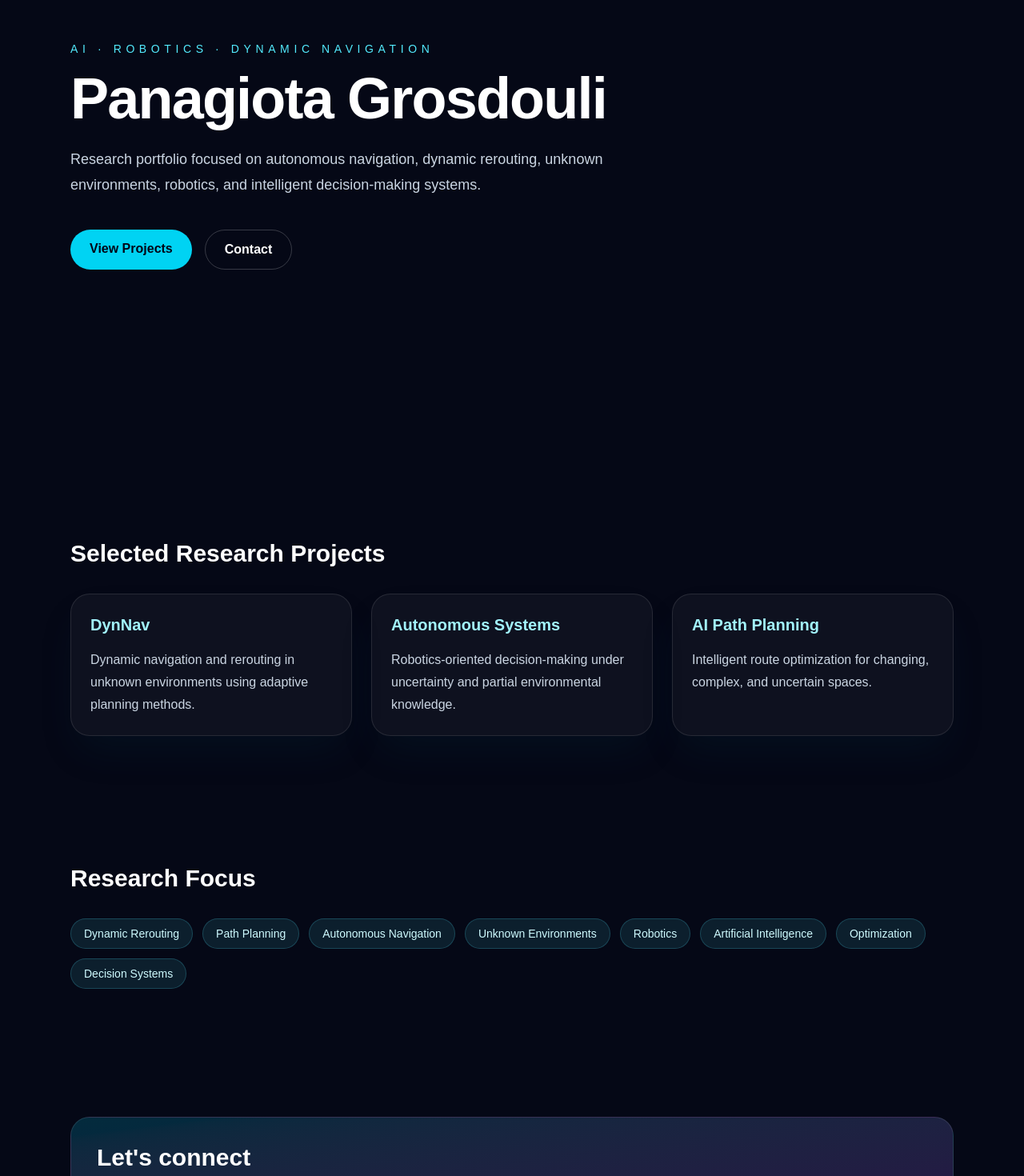
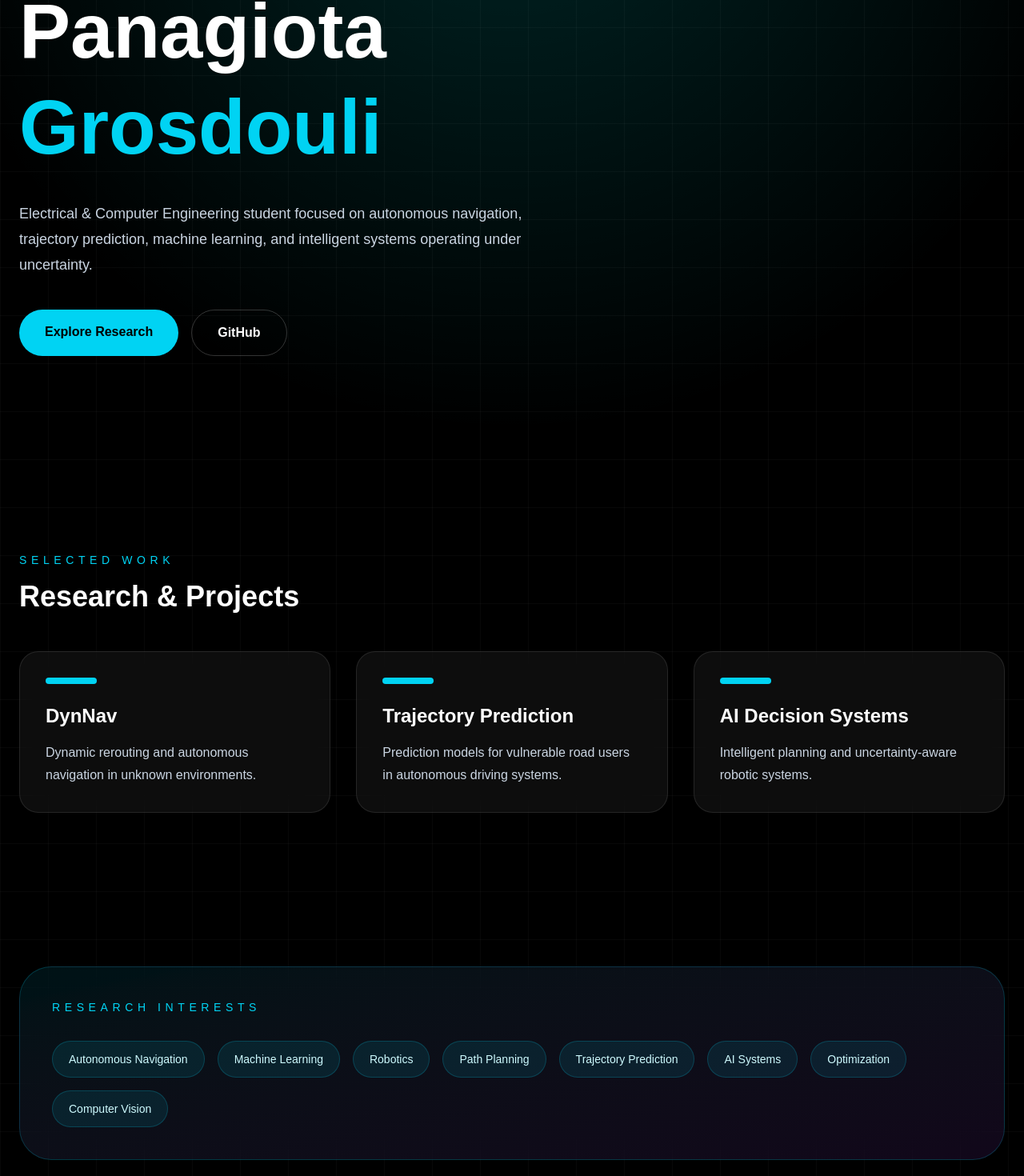
Before and after one commit to panagiotagrosdouli/personalportfolio, a Next.js app: page / in a window 1280 px wide. Shown: the part 206-1676 px from the top of the page at 80% size. Built offline with nearby package versions, Linux system fonts and the light colour scheme.

Commit message:
Redesign portfolio website

```diff
--- a/app/page.tsx
+++ b/app/page.tsx
@@ -1,95 +1,117 @@
 export default function Home() {
   return (
-    <main className="min-h-screen bg-[#050816] text-white">
-      <section className="mx-auto flex min-h-screen max-w-6xl flex-col justify-center px-6 py-20">
-        <p className="mb-4 text-sm uppercase tracking-[0.4em] text-cyan-300">
-          AI · Robotics · Dynamic Navigation
+    <main className="relative min-h-screen overflow-hidden bg-black text-white">
+      <div className="absolute inset-0 bg-[radial-gradient(circle_at_top,rgba(0,255,255,0.15),transparent_40%)]" />
+      <div className="absolute inset-0 bg-[linear-gradient(rgba(255,255,255,0.03)_1px,transparent_1px),linear-gradient(90deg,rgba(255,255,255,0.03)_1px,transparent_1px)] bg-[size:60px_60px]" />
+
+      <section className="relative z-10 mx-auto flex min-h-screen max-w-7xl flex-col justify-center px-6">
+        <div className="max-w-4xl">
+          <p className="mb-4 text-sm uppercase tracking-[0.5em] text-cyan-400">
+            Robotics · AI · Autonomous Systems
           </p>
 
-        <h1 className="max-w-4xl text-5xl font-bold tracking-tight md:text-7xl">
-          Panagiota Grosdouli
+          <h1 className="text-6xl font-black leading-tight md:text-8xl">
+            Panagiota
+            <span className="block text-cyan-400">Grosdouli</span>
           </h1>
 
-        <p className="mt-6 max-w-2xl text-lg leading-8 text-slate-300">
-          Research portfolio focused on autonomous navigation, dynamic rerouting,
-          unknown environments, robotics, and intelligent decision-making systems.
+          <p className="mt-8 max-w-2xl text-lg leading-8 text-slate-300">
+            Electrical & Computer Engineering student focused on autonomous
+            navigation, trajectory prediction, machine learning, and intelligent
+            systems operating under uncertainty.
           </p>
 
           <div className="mt-10 flex flex-wrap gap-4">
             <a
               href="#projects"
-            className="rounded-full bg-cyan-400 px-6 py-3 font-semibold text-slate-950 transition hover:bg-cyan-300"
+              className="rounded-full bg-cyan-400 px-8 py-4 font-semibold text-black transition hover:scale-105 hover:bg-cyan-300"
             >
-            View Projects
+              Explore Research
             </a>
+
             <a
-            href="#contact"
-            className="rounded-full border border-white/20 px-6 py-3 font-semibold text-white transition hover:bg-white/10"
+              href="https://github.com/panagiotagrosdouli"
+              target="_blank"
+              className="rounded-full border border-white/20 px-8 py-4 font-semibold transition hover:bg-white/10"
             >
-            Contact
+              GitHub
             </a>
+          </div>
         </div>
       </section>
 
-      <section id="projects" className="mx-auto max-w-6xl px-6 py-20">
-        <h2 className="text-3xl font-bold">Selected Research Projects</h2>
+      <section
+        id="projects"
+        className="relative z-10 mx-auto max-w-7xl px-6 py-24"
+      >
+        <div className="mb-12">
+          <p className="text-sm uppercase tracking-[0.4em] text-cyan-400">
+            Selected Work
+          </p>
 
-        <div className="mt-8 grid gap-6 md:grid-cols-3">
+          <h2 className="mt-4 text-4xl font-bold">
+            Research & Projects
+          </h2>
+        </div>
+
+        <div className="grid gap-8 md:grid-cols-3">
           {[
             {
               title: "DynNav",
-              text: "Dynamic navigation and rerouting in unknown environments using adaptive planning methods.",
+              desc: "Dynamic rerouting and autonomous navigation in unknown environments.",
             },
             {
-              title: "Autonomous Systems",
-              text: "Robotics-oriented decision-making under uncertainty and partial environmental knowledge.",
+              title: "Trajectory Prediction",
+              desc: "Prediction models for vulnerable road users in autonomous driving systems.",
             },
             {
-              title: "AI Path Planning",
-              text: "Intelligent route optimization for changing, complex, and uncertain spaces.",
+              title: "AI Decision Systems",
+              desc: "Intelligent planning and uncertainty-aware robotic systems.",
             },
           ].map((project) => (
-            <article
+            <div
               key={project.title}
-              className="rounded-3xl border border-white/10 bg-white/[0.04] p-6 shadow-2xl shadow-cyan-950/20"
+              className="group rounded-3xl border border-white/10 bg-white/5 p-8 backdrop-blur-xl transition hover:-translate-y-2 hover:border-cyan-400/50"
             >
-              <h3 className="text-xl font-semibold text-cyan-200">{project.title}</h3>
-              <p className="mt-4 leading-7 text-slate-300">{project.text}</p>
-            </article>
+              <div className="mb-6 h-2 w-16 rounded-full bg-cyan-400" />
+
+              <h3 className="text-2xl font-bold text-white">
+                {project.title}
+              </h3>
+
+              <p className="mt-4 leading-7 text-slate-300">
+                {project.desc}
+              </p>
+            </div>
           ))}
         </div>
       </section>
 
-      <section className="mx-auto max-w-6xl px-6 py-20">
-        <h2 className="text-3xl font-bold">Research Focus</h2>
+      <section className="relative z-10 mx-auto max-w-7xl px-6 py-24">
+        <div className="rounded-[40px] border border-cyan-400/20 bg-gradient-to-br from-cyan-500/10 to-purple-500/10 p-10 backdrop-blur-2xl">
+          <p className="text-sm uppercase tracking-[0.4em] text-cyan-400">
+            Research Interests
+          </p>
 
-        <div className="mt-8 flex flex-wrap gap-3">
+          <div className="mt-8 flex flex-wrap gap-4">
             {[
-            "Dynamic Rerouting",
+              "Autonomous Navigation",
+              "Machine Learning",
+              "Robotics",
               "Path Planning",
-            "Autonomous Navigation",
-            "Unknown Environments",
-            "Robotics",
-            "Artificial Intelligence",
+              "Trajectory Prediction",
+              "AI Systems",
               "Optimization",
-            "Decision Systems",
+              "Computer Vision",
             ].map((item) => (
               <span
                 key={item}
-              className="rounded-full border border-cyan-300/20 bg-cyan-300/10 px-4 py-2 text-sm text-cyan-100"
+                className="rounded-full border border-cyan-400/20 bg-cyan-400/10 px-5 py-3 text-sm text-cyan-100"
               >
                 {item}
               </span>
             ))}
           </div>
-      </section>
-
-      <section id="contact" className="mx-auto max-w-6xl px-6 py-20">
-        <div className="rounded-3xl border border-white/10 bg-gradient-to-br from-cyan-500/20 to-purple-500/20 p-8">
-          <h2 className="text-3xl font-bold">Let&apos;s connect</h2>
-          <p className="mt-4 text-slate-300">
-            Available for academic collaboration, research discussions, and AI/robotics projects.
-          </p>
         </div>
       </section>
     </main>
```
Lines whose indentation alone changed are shown as unchanged.
